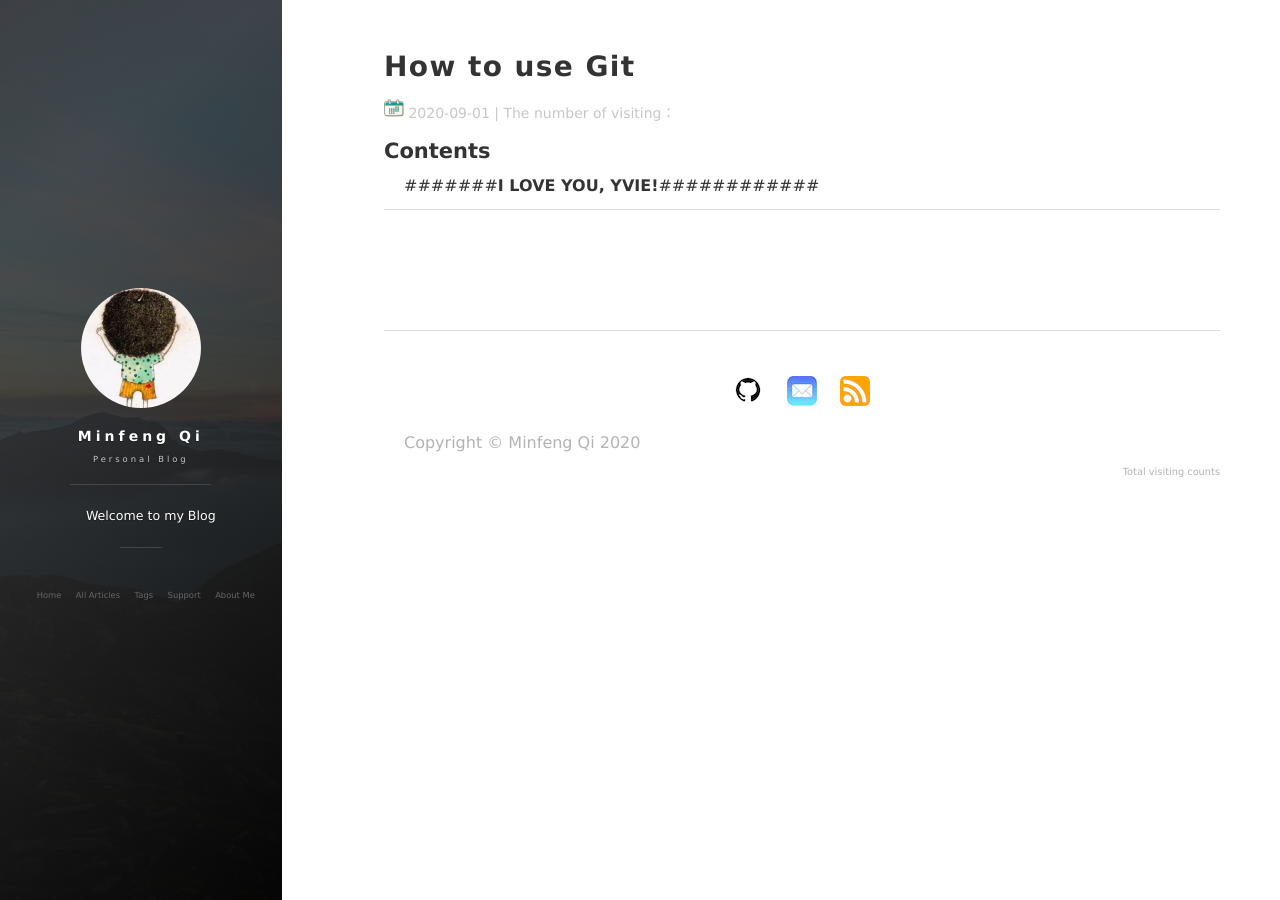
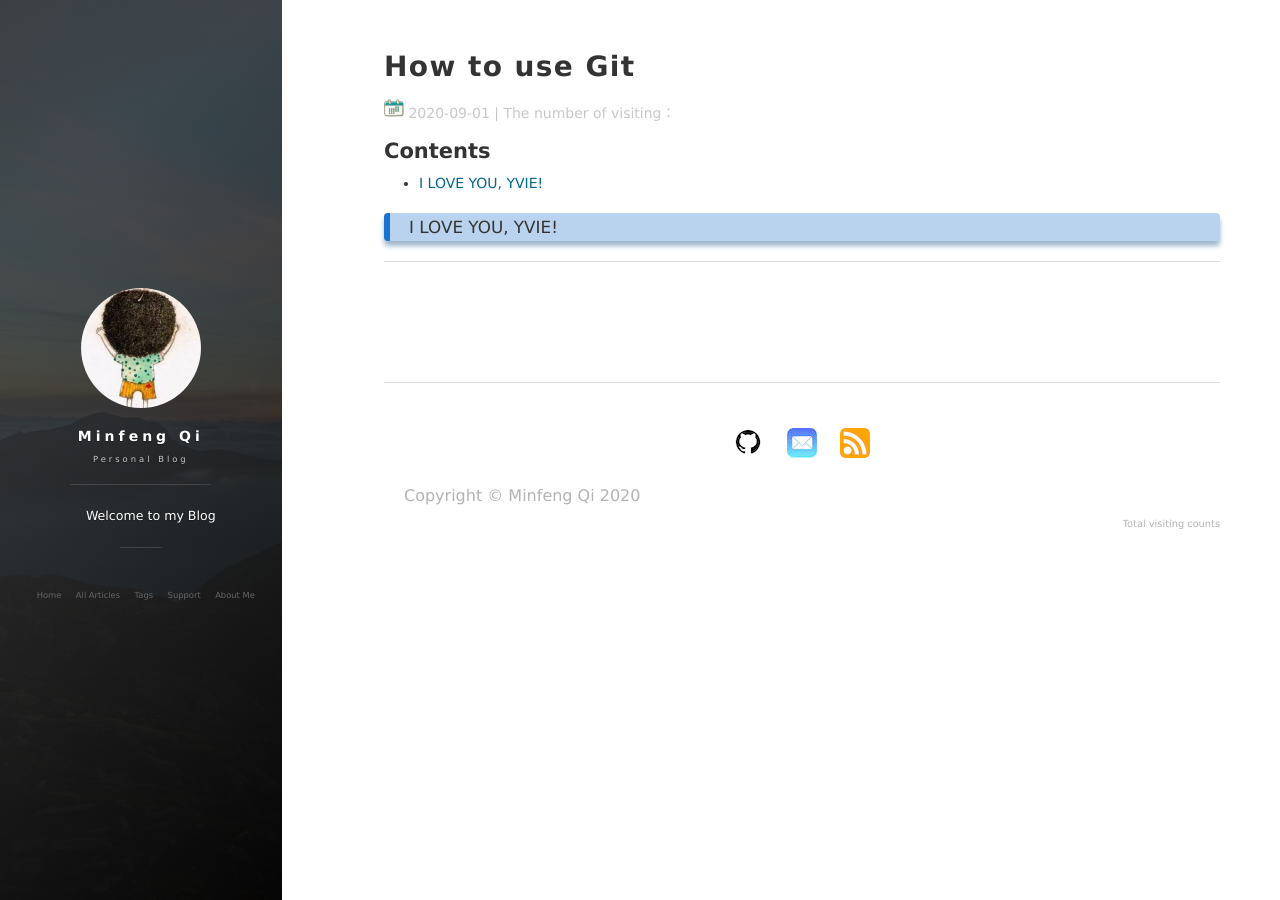
Before and after one commit to Minfeng-Qi/Minfeng-Qi.github.io, a Jekyll site: the page built from _posts/2020-09-01-How to use Git.md, in a window 1280 px wide. Built offline with Jekyll 4.4.1, drawn with Linux system fonts in a browser that asks for light colours; nearby versions of some CDN libraries; comment, search, counter and statistics services are not loaded.

Commit message:
Update 2020-09-01-How to use Git.md

```diff
--- a/_posts/2020-09-01-How to use Git.md
+++ b/_posts/2020-09-01-How to use Git.md
@@ -6,4 +6,4 @@ description: "The tutorial of using Git"
 tag: Git
 ---
 
-#######**I LOVE YOU, YVIE!**############
+<h3>I LOVE YOU, YVIE!</h3>
```
